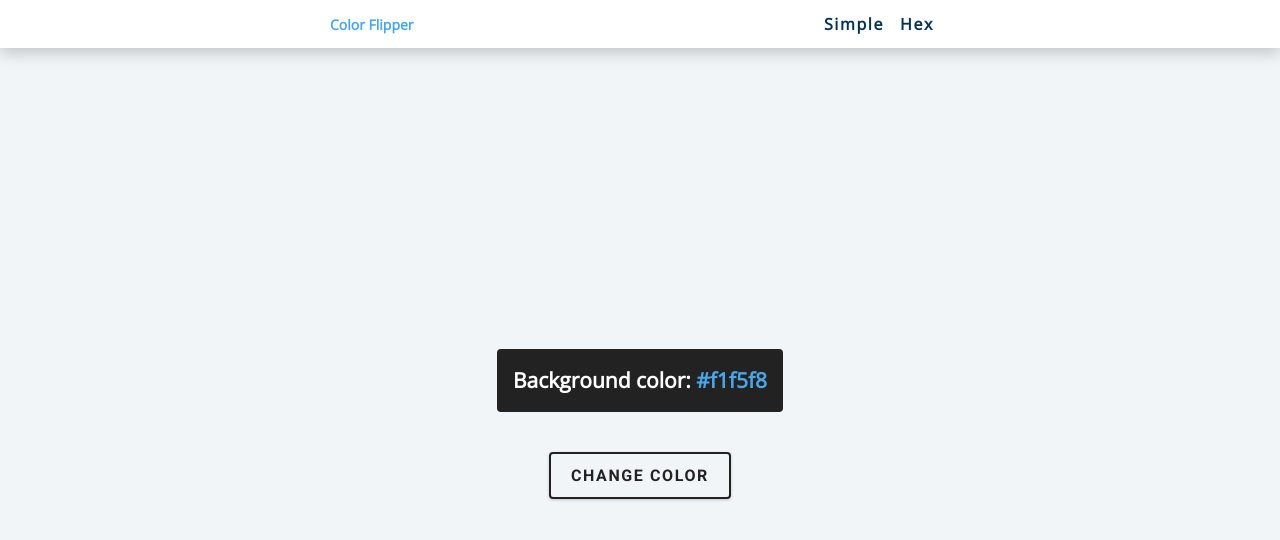
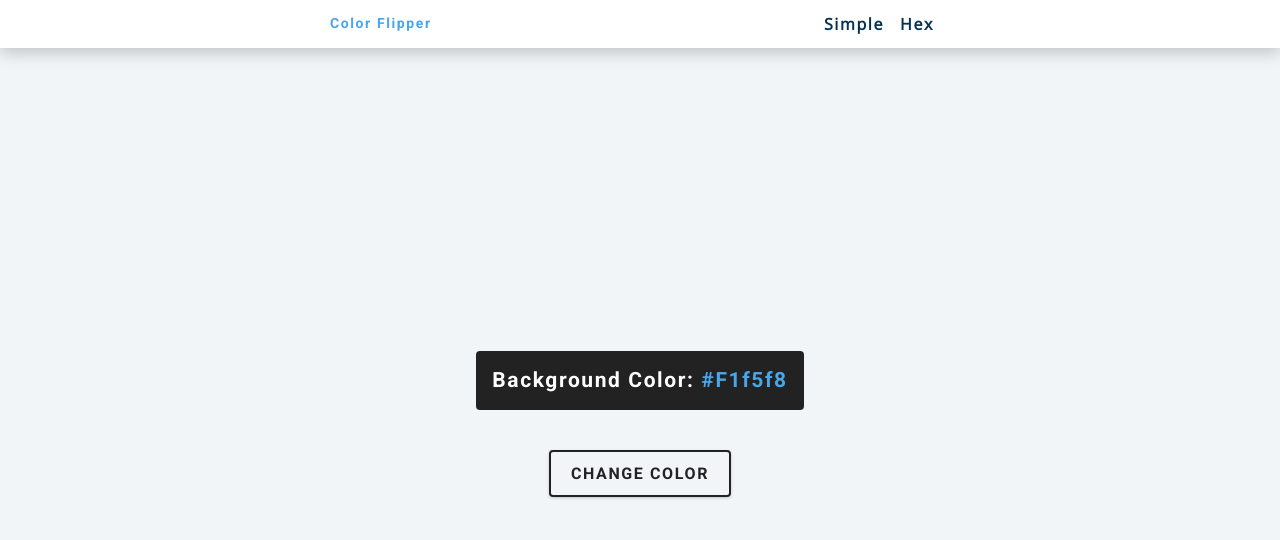
Before and after one commit to ravikiran-fullstack/color-flipper-simple, a plain HTML site: page index.html in a window 1280 px wide. Drawn offline with nearby package versions, Linux system fonts and the light colour scheme.

Commit message:
Formatted CSS a bit

```diff
--- a/style.css
+++ b/style.css
@@ -43,6 +43,8 @@
   --fixed-width: 620px;
 }
 
+/* Global Styles and resets */
+
 *,
 ::after,
 ::before {
@@ -58,8 +60,23 @@ body {
   font-size: 0.875rem;
 }
 
+ul {
+  list-style-type: none;
+}
+
 a {
   text-decoration: none;
+}
+
+h1,
+h2,
+h3,
+h4 {
+  letter-spacing: var(--spacing);
+  text-transform: capitalize;
+  line-height: 1.25;
+  margin-bottom: 0.75rem;
+  font-family: var(--ff-primary);
 }
 
 /*
@@ -91,7 +108,6 @@ nav {
 }
 
 .nav-links {
-  list-style: none;
   display: flex;
 }
 
```
